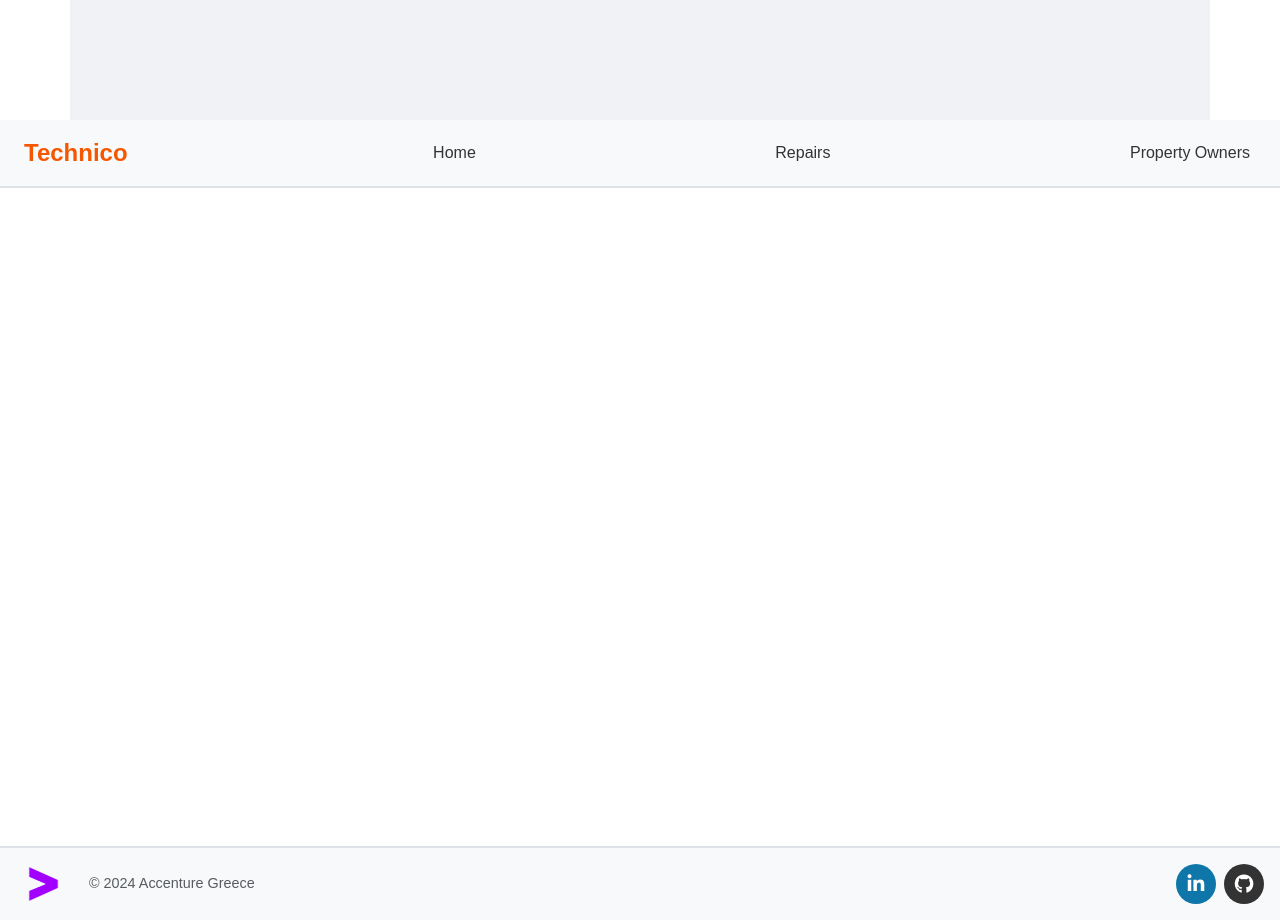
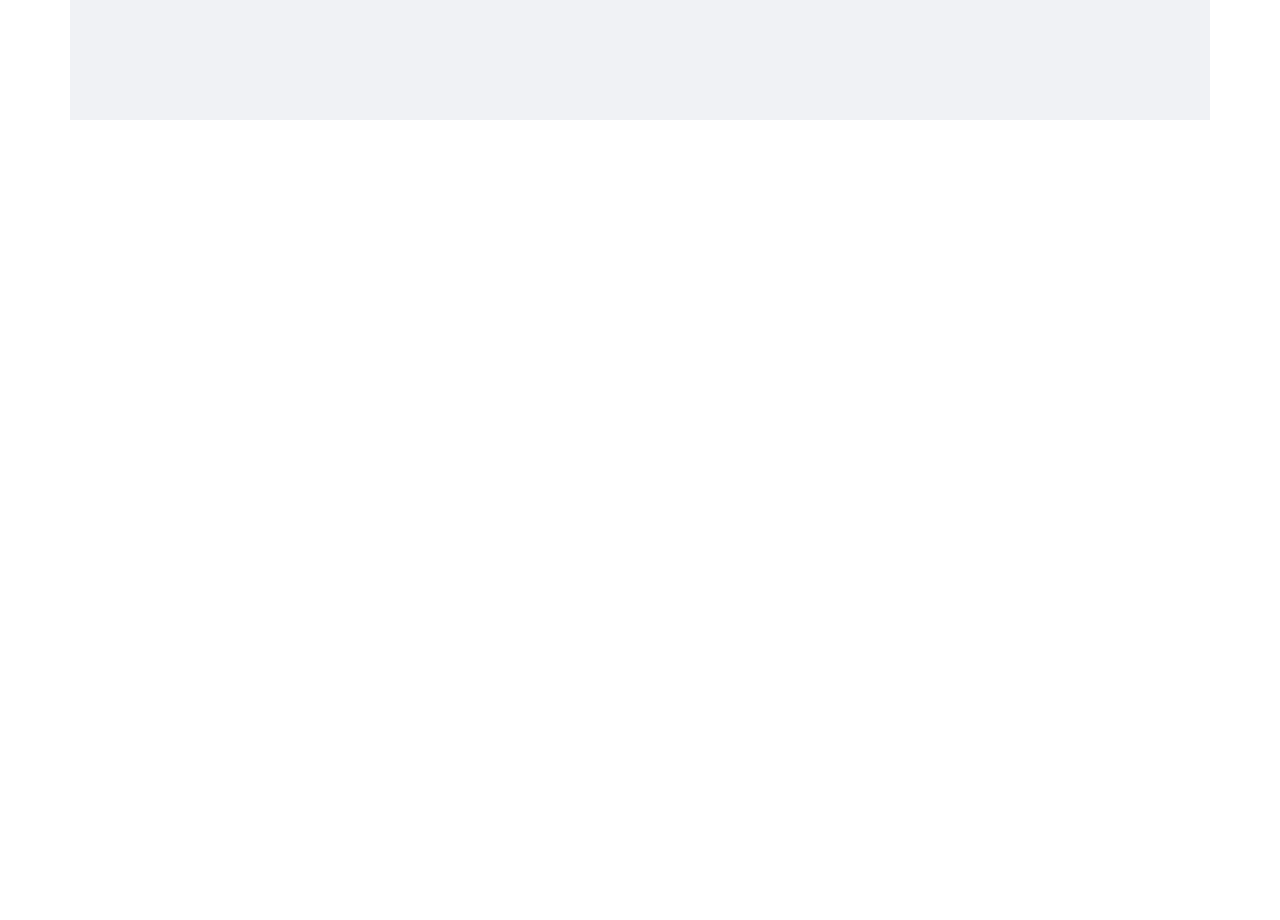
Before and after one commit to nayafyt/Technico_FrontEnd, an Angular app in the folder TechnicoUI/: page /login in a window 1280 px wide. Shown: the part 600-1520 px from the top of the page. After the commit the page ends 800 px from the top, so only its background shows below. Built offline with nearby package versions, Linux system fonts and the light colour scheme.

Commit message:
changed structure to router-outlet

```diff
--- a/TechnicoUI/src/app/app.component.html
+++ b/TechnicoUI/src/app/app.component.html
@@ -1,6 +1,3 @@
 <div>
-     <app-login *ngIf="showImage"> </app-login>
-     <router-outlet (activate)="onActivate($event)"> </router-outlet>
-
+  <router-outlet></router-outlet>
 </div>
-<app-admin-homepage></app-admin-homepage>
--- a/TechnicoUI/src/app/app.component.ts
+++ b/TechnicoUI/src/app/app.component.ts
@@ -1,30 +1,13 @@
 import { Component } from '@angular/core';
-import { AdminHomepageComponent } from "./pages/admin-homepage/admin-homepage.component";
 import { RouterOutlet } from '@angular/router';
-import { LoginComponent } from './pages/login/login.component';
-import { CommonModule } from '@angular/common';
 
 @Component({
   selector: 'app-root',
   standalone: true,
-  imports: [RouterOutlet,LoginComponent,CommonModule, AdminHomepageComponent],
+  imports: [RouterOutlet],
   templateUrl: './app.component.html',
-  styleUrl: './app.component.scss'
+  styleUrl: './app.component.scss',
 })
 export class AppComponent {
-  title = 'TechnicoUI';
-
-  showImage: boolean = true;
-
-  showLogo() {
-    this.showImage = true;
-  }
-
-  hideLogo() {
-    this.showImage = false;
-  }
-
-  onActivate(event: any) {
-    this.hideLogo();
-  }
+  title = 'TechnnicoUi';
 }
--- a/TechnicoUI/src/app/pages/admin-homepage/admin-homepage.component.html
+++ b/TechnicoUI/src/app/pages/admin-homepage/admin-homepage.component.html
@@ -1,5 +1,7 @@
-  <div class="wrapper">
-    <app-navbar></app-navbar>
-    <div class="content"></div>
-    <app-footer></app-footer>
+<div class="wrapper">
+  <app-navbar></app-navbar>
+  <div class="content">
+    <router-outlet></router-outlet>
   </div>
+  <app-footer></app-footer>
+</div>
```
Also changed, not shown: TechnicoUI/src/app/pages/admin-homepage/admin-homepage.component.ts (+4 -5 lines).
